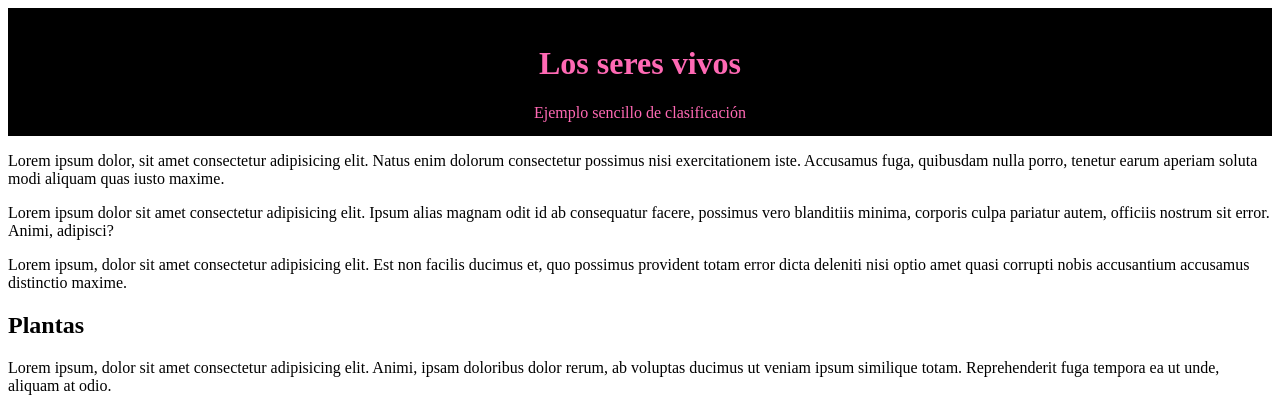
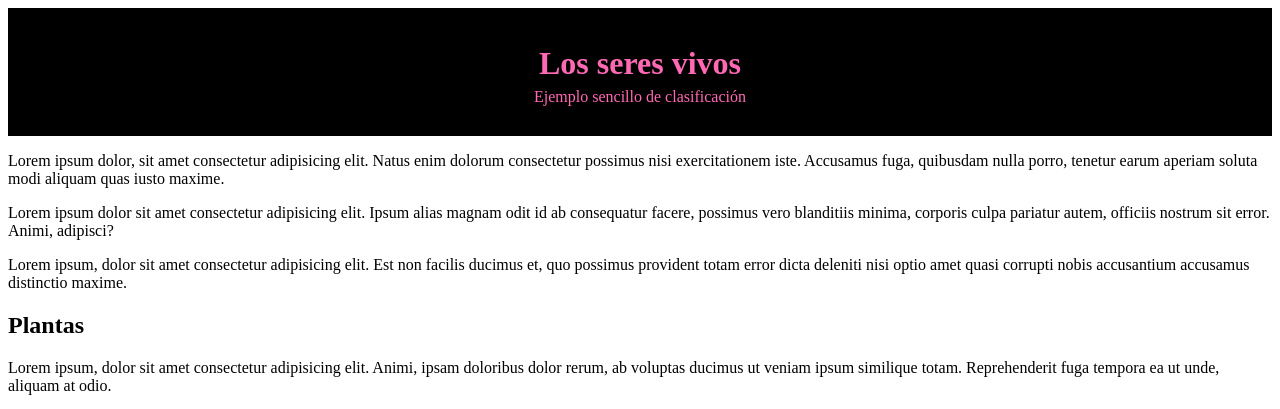
Before and after one commit to SaraBachiPaMeGo/curso1, a PHP site: page / in a window 1280 px wide. Shown: the top 409 px of the page. Run offline with PHP 8.4, Linux system fonts and the light colour scheme.

Commit message:
Update style.css
Añadir a la clase mainheader todos los párrafos para que tengan la misma clase

```diff
--- a/06.1_Esquema_HTML5/CSS/style.css
+++ b/06.1_Esquema_HTML5/CSS/style.css
@@ -6,6 +6,12 @@
     padding: 1rem 0rem 2rem 0rem;
 }
 
+.mainheader p {
+    font-size: 1,33rem;
+    margin-top: -1rem ;
+
+}
+
 .mainfooter {
     background-color: beige;
     color: coral;
```
